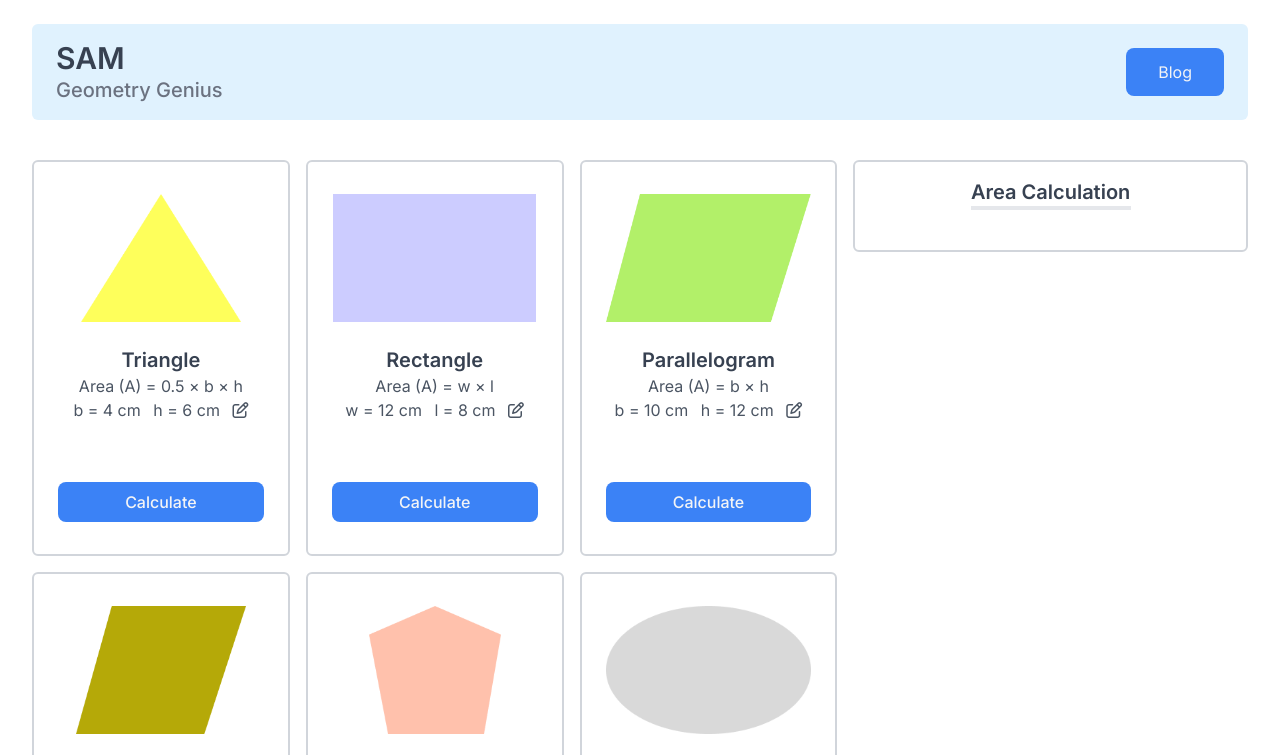
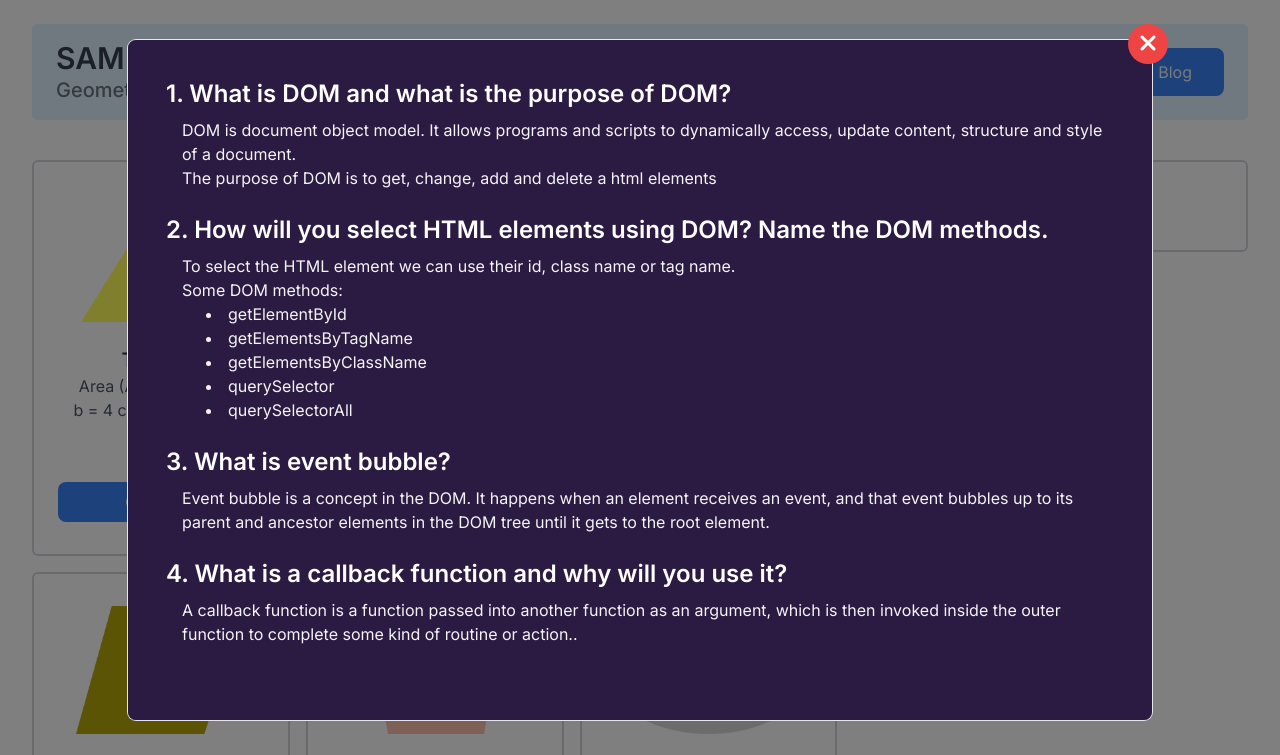
Before and after one commit to showkatali-dev/geometry-genius, a plain HTML site: page index.html in a window 1280 px wide. Both pictures are taken after a click on the button "Blog". Shown: the top 755 px of the page. Drawn offline with nearby package versions, Linux system fonts and the light colour scheme.

Commit message:
modal of Q&A added

```diff
--- a/index.html
+++ b/index.html
@@ -33,8 +33,8 @@
     </script>
 </head>
 
-<body class="font-inter max-w-[1440px] mx-auto">
-    <!-- header section -->
+<body class="font-inter max-w-[1440px] mx-auto relative">
+    <!-- header section start -->
     <header class="w-[95%] mx-auto">
         <div class="flex justify-between items-center bg-sky-100 py-4 px-6 rounded-md my-6">
             <div>
@@ -43,16 +43,18 @@
             </div>
 
             <button
-                class="block bg-blue-500 text-gray-100 px-8 py-3 rounded-lg hover:bg-blue-600 duration-300">Blog</button>
+                class="openModal block bg-blue-500 text-gray-100 px-8 py-3 rounded-lg hover:bg-blue-600 duration-300">Blog</button>
         </div>
     </header>
-    <!-- header section -->
+    <!-- header section end -->
 
-    <!-- main section -->
+    <!-- main section start -->
     <main class="w-[95%] mx-auto">
         <div class="grid grid-cols-1 min-[1250px]:grid-cols-3 gap-4 py-4">
             <!-- geometry section -->
             <div class="min-[1250px]:col-span-2 grid grid-cols-1 sm:grid-cols-2 lg:grid-cols-3 gap-4">
+
+                <!-- triangle -->
                 <div class="cart duration-300 text-center rounded-md py-8 px-6 border-2 border-gray-300">
                     <img src="./images/triangle.png" alt="" class="h-32 block mx-auto mb-6">
                     <h3 class="text-xl font-semibold text-gray-700">Triangle</h3>
@@ -75,6 +77,7 @@
                         class="calculateBtn block mx-auto bg-blue-500 text-gray-100 w-full py-2 font-medium rounded-lg hover:bg-blue-600 duration-300">Calculate</button>
                 </div>
 
+                <!-- rectangle -->
                 <div class="cart duration-300 text-center rounded-md py-8 px-6 border-2 border-gray-300">
                     <img src="./images/rectangle.png" alt="" class="h-32 block mx-auto mb-6">
                     <h3 class="text-xl font-semibold text-gray-700">Rectangle</h3>
@@ -97,6 +100,7 @@
                         class="calculateBtn block mx-auto bg-blue-500 text-gray-100 w-full py-2 font-medium rounded-lg hover:bg-blue-600 duration-300">Calculate</button>
                 </div>
 
+                <!-- parallelogram -->
                 <div class="cart duration-300 text-center rounded-md py-8 px-6 border-2 border-gray-300">
                     <img src="./images/parallelogram.png" alt="" class="h-32 block mx-auto mb-6">
                     <h3 class="text-xl font-semibold text-gray-700">Parallelogram</h3>
@@ -118,6 +122,8 @@
                     <button id="btnParallelogram"
                         class="calculateBtn block mx-auto bg-blue-500 text-gray-100 w-full py-2 font-medium rounded-lg hover:bg-blue-600 duration-300">Calculate</button>
                 </div>
+
+                <!-- rhombus -->
                 <div class="cart duration-300 text-center rounded-md py-8 px-6 border-2 border-gray-300">
                     <img src="./images/rhombus.png" alt="" class="h-32 block mx-auto mb-6">
                     <h3 class="text-xl font-semibold text-gray-700">Rhombus</h3>
@@ -141,6 +147,8 @@
                     <button id="btnRhombus"
                         class="calculateBtn block mx-auto bg-blue-500 text-gray-100 w-full py-2 font-medium rounded-lg hover:bg-blue-600 duration-300">Calculate</button>
                 </div>
+
+                <!-- pentagon -->
                 <div class="cart duration-300 text-center rounded-md py-8 px-6 border-2 border-gray-300">
                     <img src="./images/pentagon.png" alt="" class="h-32 block mx-auto mb-6">
                     <h3 class="text-xl font-semibold text-gray-700">Pentagon</h3>
@@ -162,6 +170,8 @@
                     <button id="btnPentagon"
                         class="calculateBtn block mx-auto bg-blue-500 text-gray-100 w-full py-2 font-medium rounded-lg hover:bg-blue-600 duration-300">Calculate</button>
                 </div>
+
+                <!-- ellipse -->
                 <div class="cart duration-300 text-center rounded-md py-8 px-6 border-2 border-gray-300">
                     <img src="./images/ellipse.png" alt="" class="h-32 block mx-auto mb-6">
                     <h3 class="text-xl font-semibold text-gray-700">Ellipse</h3>
@@ -191,21 +201,66 @@
                     <h3 class="text-xl font-semibold text-gray-700 text-center">Area Calculation</h3>
                     <hr class="w-40 border-2 block mx-auto mb-6">
 
-                    <ul class="calculation-list list-decimal list-inside">
-                        <!-- <li class="text-sm"><span>Triangle</span><span class="mx-3"><span
-                                    class="result ">12</span>cm<sup>2</sup></span>
-                            <button
-                                class="bg-blue-500 px-2 py-1 rounded-md text-green-100 font-medium hover:bg-blue-600 duration-300">Convert
-                                to
-                                m<sup>2</sup></button>
-                        </li> -->
-                    </ul>
+                    <!-- calculation list -->
+                    <ul class="calculation-list list-decimal list-inside"></ul>
+
                 </div>
             </div>
         </div>
     </main>
-    <!-- main section -->
+    <!-- main section end -->
 
+    <!-- modal of Q&A -->
+    <div class="hidden modal w-full h-full fixed top-0 left-0 z-10 bg-black bg-opacity-50">
+        <div class="w-10/12 md:w-4/5 mx-auto  my-10 relative ring-1 rounded-lg ring-gray-200">
+            <button
+                class="closeModal block w-10 h-10 bg-red-500 hover:bg-red-700 absolute -top-4 -right-4 rounded-full font-semibold text-2xl text-white"><i
+                    class="fa-solid fa-xmark"></i></button>
+            <div
+                class="border-[1.4rem] border-[#2B1B42] bg-[#2B1B42] text-gray-100 rounded-lg h-[85vh] min-h-[400px] p-4 overflow-y-scroll">
+                <div class="mb-6">
+                    <h3 class="text-2xl font-semibold mb-2 text-white">1. What is DOM and what is the purpose of DOM?
+                    </h3>
+                    <p class="pl-4">DOM is document object model. It allows programs and scripts to dynamically access,
+                        update content, structure and style of a document. <br>The purpose of DOM is to get, change, add
+                        and
+                        delete a html elements</p>
+                </div>
+                <div class="mb-6">
+                    <h3 class="text-2xl font-semibold mb-2 text-white">2. How will you select HTML elements using DOM?
+                        Name
+                        the DOM
+                        methods.</h3>
+                    <p class="pl-4">To select the HTML element we can use their id, class name or tag name.</p>
+                    <p class="pl-4">Some DOM methods:</p>
+                    <ul class="list-disc pl-4 list-inside ml-6">
+                        <li>getElementById</li>
+                        <li>getElementsByTagName</li>
+                        <li>getElementsByClassName</li>
+                        <li>querySelector</li>
+                        <li>querySelectorAll</li>
+                    </ul>
+                </div>
+                <div class="mb-6">
+                    <h3 class="text-2xl font-semibold mb-2 text-white">3. What is event bubble?</h3>
+                    <p class="pl-4">Event bubble is a concept in the DOM. It happens when an element receives an event,
+                        and
+                        that event bubbles up to its parent and ancestor elements in the DOM tree until it gets to the
+                        root
+                        element.</p>
+                </div>
+
+                <div class="mb-6">
+                    <h3 class="text-2xl font-semibold mb-2 text-white">4. What is a callback function and why will you
+                        use
+                        it?</h3>
+                    <p class="pl-4">A callback function is a function passed into another function as an argument, which
+                        is
+                        then invoked inside the outer function to complete some kind of routine or action..</p>
+                </div>
+            </div>
+        </div>
+    </div>
 
     <script src="./js/utilities.js"></script>
     <script src="./js/app.js"></script>
--- a/js/app.js
+++ b/js/app.js
@@ -1,5 +1,5 @@
+// cart add event listener
 const carts = document.querySelectorAll('.cart');
-
 for (let cart of carts) {
     cart.addEventListener('mouseover', (event)=>{
         let colorCode = colorCodeGenerator();
@@ -47,3 +47,18 @@ for (let btnCalculate of btnsCalculate) {
         calculateButtonEvent(btnCalculate);
     })
 }
+
+// open modal
+const openBtn = document.querySelector('.openModal');
+const modal = document.querySelector('.modal');
+openBtn.addEventListener('click', ()=>{
+    modal.classList.remove('hidden');
+    document.body.style.overflow = 'hidden';
+});
+
+// close modal
+const closeBtn = document.querySelector('.closeModal');
+closeBtn.addEventListener('click', ()=>{
+    modal.classList.add('hidden');
+    document.body.style.overflow = 'auto';
+})
--- a/js/utilities.js
+++ b/js/utilities.js
@@ -1,4 +1,4 @@
-// color code generator
+// color code generator function
 const hex = ['a', 'b', 'c', 'd', 'e', 'f', '0', '1', '2', '3', '4', '5', '6', '7', '8', '9'];
 function colorCodeGenerator() {
     let colorCodeArray = [];
```
